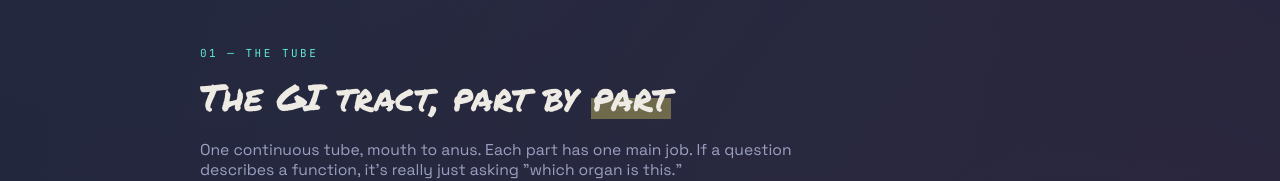
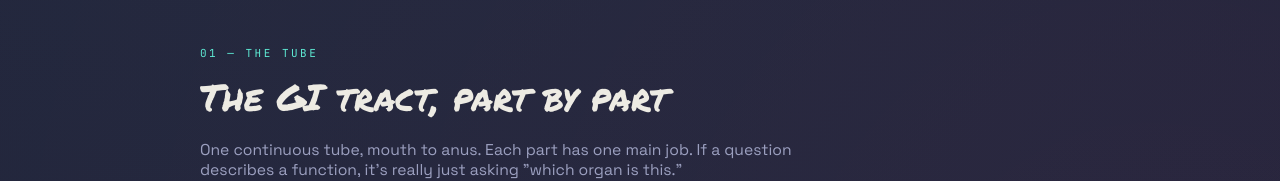
Before and after one commit to kelvinokwu/My-first-project-, a plain HTML site: page cram-guide.html in a window 1280 px wide. Shown: the part 394-575 px from the top of the page. Drawn offline with Linux system fonts and the light colour scheme.

Commit message:
Broken
This is broken

```diff
--- a/cram-guide.html
+++ b/cram-guide.html
@@ -125,7 +125,7 @@
     margin:0 0 8px;
     color:var(--ink);
   }
-  h2 span.hl{
+  han.hl{
     background:linear-gradient(120deg, rgba(245,230,99,0.35) 0%, rgba(245,230,99,0.35) 100%);
     background-repeat:no-repeat; background-size:100% 40%; background-position:0 88%;
     padding:0 2px;
```
